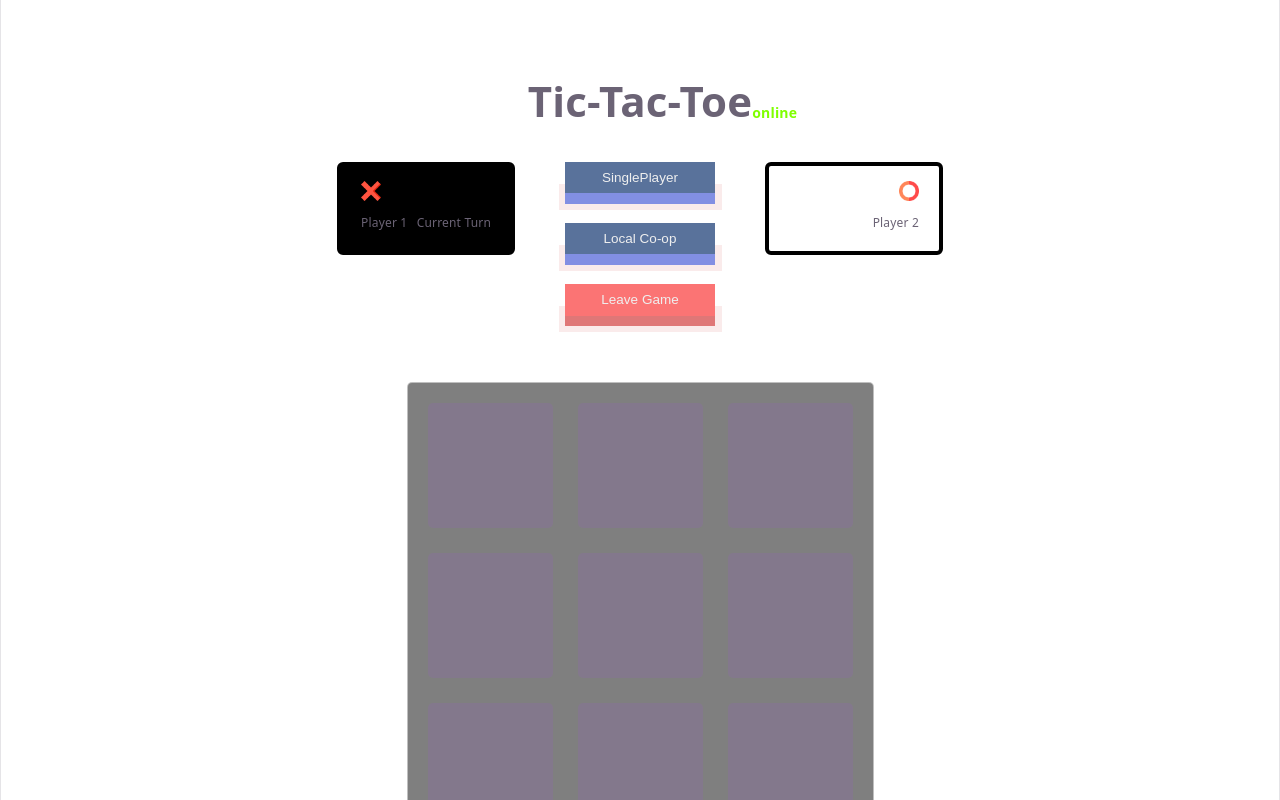
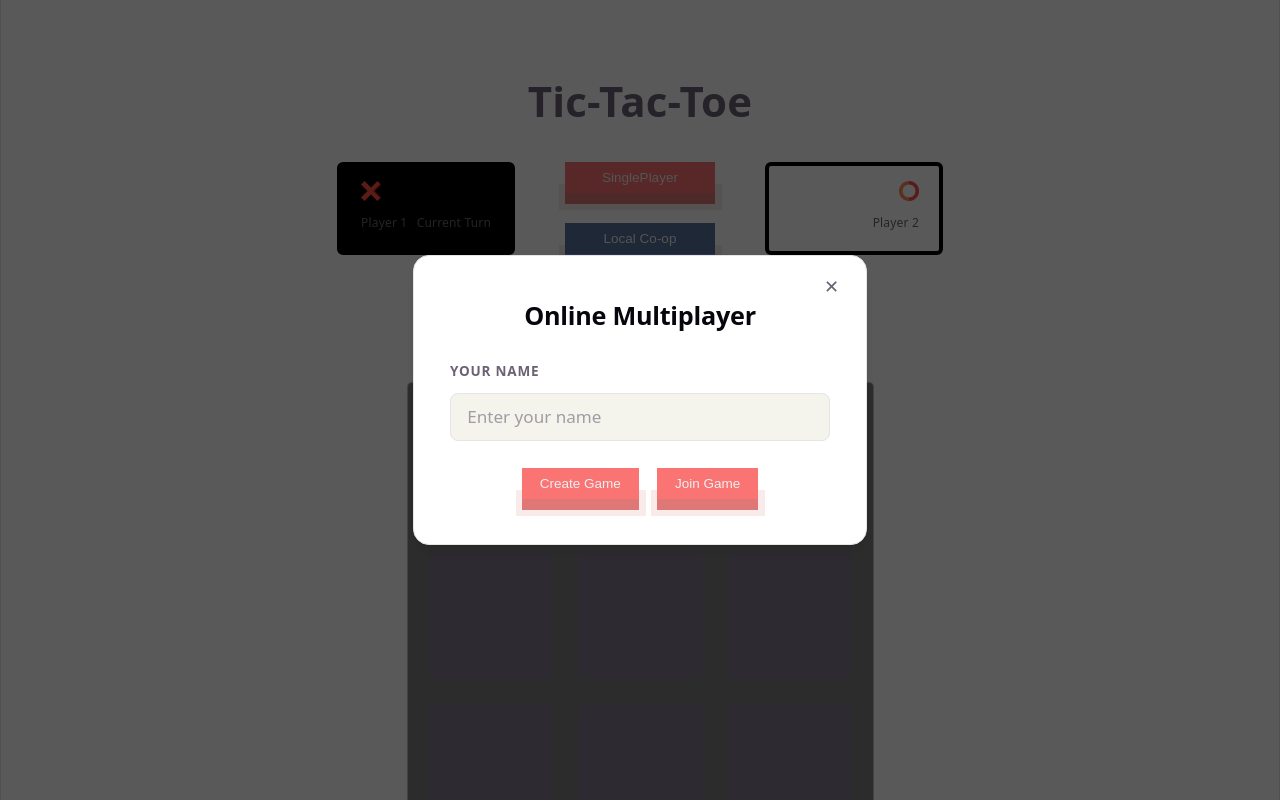
Before and after one commit to swagat-npc/tic-tac-toe, a React app: page / in a window 1280 px wide. Both pictures are taken after a click on the button "Multiplayer". Shown: the top 800 px of the page. Built offline with nearby package versions, Linux system fonts and the light colour scheme; the HTML template or start-up script is replaced by a standard one.

Commit message:
feat: create a lobby modal to start online game

```diff
--- a/src/App.tsx
+++ b/src/App.tsx
@@ -1,10 +1,37 @@
+import { useState } from "react";
 import "./App.css";
 import Game from "./pages/Game";
+import Lobby from "./pages/Lobby";
 
 const App = () => {
+  const [isLobbyOpen, setIsLobbyOpen] = useState<boolean>(false);
+  const [online, setOnline] = useState<boolean>(false);
+
+  const handleCreateGame = (playerName: string, roomId: string) => {
+    console.log("Create game:", playerName, roomId);
+    handOnline(true);
+    setIsLobbyOpen(false);
+  };
+
+  const handleJoinGame = (playerName: string, roomId: string) => {
+    console.log("Join game:", playerName, roomId);
+    handOnline(true);
+    setIsLobbyOpen(false);
+  };
+
+  const handOnline = (isOnline: boolean) => {
+    setOnline(isOnline);
+  }
+
   return (
     <div className="main-container">
-      <Game />
+      <Game onOpenLobby={() => setIsLobbyOpen(true)} online={online} onLeaveOnline={handOnline} />
+      <Lobby
+        isOpen={isLobbyOpen}
+        onClose={() => setIsLobbyOpen(false)}
+        onCreateGame={handleCreateGame}
+        onJoinGame={handleJoinGame}
+      />
     </div>
   );
 };
--- a/src/components/ActionBtn.css
+++ b/src/components/ActionBtn.css
@@ -28,7 +28,7 @@
     font-weight: 500;
     transform: translateY(0);
     transition: transform 50ms ease-in-out;
-    z-index: 0;
+    z-index: 2;
     cursor: pointer;
   }
 
@@ -39,7 +39,7 @@
     border-radius: var(--border-radius);
     position: absolute;
     top: 20px;
-    z-index: -1;
+    z-index: 1;
   }
 
   .action-btn__shadow {
@@ -51,7 +51,7 @@
     position: absolute;
     top: 24px;
     left: -4px;
-    z-index: -2;
+    z-index: 0;
   }
 
   &:not(.disabled) .action-btn:active,
--- a/src/components/MainHeader.tsx
+++ b/src/components/MainHeader.tsx
@@ -8,15 +8,16 @@ const MainHeader = ({
   currentTurn,
   gameState,
   isBotPlaying,
-  isCoOpEnabled,
+  isOnline,
   changeIfBotIsPlaying,
-  changeIfCoOpEnabled,
+  changeIfOnline,
+  onOpenLobby,
 }: MainHeaderProps) => {
   return (
     <div
       className={`main-header-container${isBotPlaying ? " singleplayer" : " multiplayer"}`}
     >
-      <div className="title">Tic-Tac-Toe{isCoOpEnabled && (<span className="subtitle">online</span>)}</div>
+      <div className="title">Tic-Tac-Toe{isOnline && (<span className="subtitle">online</span>)}</div>
       <div className="turn-container">
         <PlayerTurn
           label="Player 1"
@@ -29,7 +30,7 @@ const MainHeader = ({
             <ActionBtn
               label="SinglePlayer"
               action={() => changeIfBotIsPlaying(true)}
-              disabled={isBotPlaying || isCoOpEnabled}
+              disabled={isBotPlaying || isOnline}
               variant={true}
             />
           </div>
@@ -37,14 +38,14 @@ const MainHeader = ({
             <ActionBtn
               label="Local Co-op"
               action={() => changeIfBotIsPlaying(false)}
-              disabled={!isBotPlaying || isCoOpEnabled}
+              disabled={!isBotPlaying || isOnline}
               variant={true}
             />
           </div>
           <div className="mode-btn">
             <ActionBtn
-              label={isCoOpEnabled ? "Leave Game" : "Multiplayer"}
-              action={() => changeIfCoOpEnabled(!isCoOpEnabled)}
+              label={isOnline ? "Leave Game" : "Multiplayer"}
+              action={isOnline ? () => changeIfOnline(false) : onOpenLobby}
               variant={true}
             />
           </div>
--- a/src/pages/Game.tsx
+++ b/src/pages/Game.tsx
@@ -8,6 +8,7 @@ import type {
   WinConditionResponse,
 } from "../types/Response";
 import "./Game.css";
+import type { GameProps } from "../types/Prop";
 
 const WIN_CONDITIONS = [
   [0, 1, 2], [3, 4, 5], [6, 7, 8], // rows
@@ -17,17 +18,23 @@ const WIN_CONDITIONS = [
 
 const TOTAL_TURNS = 9;
 
-const Game = () => {
+const Game = ({ onOpenLobby, online, onLeaveOnline }: GameProps) => {
   const [turn, setTurn] = useState<number>(0);
   const [cells, setCells] = useState<CellState[]>([]);
   const [gameState, setGameState] = useState<GameState>(GameState.Ongoing);
   const [winCombo, setWinCombo] = useState<number[]>([]);
   const [isBotPlaying, setBotIsPlaying] = useState<boolean>(true);
-  const [isCoOpEnabled, setCoOpIsEnabled] = useState<boolean>(false);
+  const [isOnline, setIsOnline] = useState<boolean>(false);
 
   useEffect(() => {
     resetGame();
   }, []);
+
+  useEffect(() => {
+    resetGame();
+    setBotIsPlaying(false);
+    setIsOnline(online);
+  }, [online]);
 
   const resetGame = () => {
     setTurn(0);
@@ -165,10 +172,11 @@ const Game = () => {
     resetGame();
   }
 
-  const changeIfCoOpEnabled = (enable: boolean) => {
-    setCoOpIsEnabled(enable);
-    if (enable) setBotIsPlaying(false);
+  const changeIfOnline = (online: boolean) => {
     resetGame();
+    setIsOnline(online);
+    setBotIsPlaying(false);
+    onLeaveOnline(false);
   }
 
   return (
@@ -178,9 +186,10 @@ const Game = () => {
           currentTurn={currentTurn(turn)}
           gameState={gameState}
           isBotPlaying={isBotPlaying}
-          isCoOpEnabled={isCoOpEnabled}
+          isOnline={isOnline}
           changeIfBotIsPlaying={changeIfBotIsPlaying}
-          changeIfCoOpEnabled={changeIfCoOpEnabled}
+          changeIfOnline={changeIfOnline}
+          onOpenLobby={onOpenLobby}
         ></MainHeader>
       </section>
       <section id="grid">
--- /dev/null
+++ b/src/pages/Lobby.css
@@ -0,0 +1,144 @@
+.lobby-overlay {
+  position: fixed;
+  inset: 0;
+  background: rgba(0, 0, 0, 0.65);
+  display: flex;
+  align-items: center;
+  justify-content: center;
+  z-index: 100;
+}
+
+.lobby-modal {
+  position: relative;
+  background: var(--bg);
+  border: 1px solid var(--border);
+  border-radius: 16px;
+  padding: 2.5rem 2rem;
+  width: 380px;
+  display: flex;
+  flex-direction: column;
+  gap: 1.5rem;
+  box-shadow: var(--shadow);
+}
+
+.lobby-close {
+  position: absolute;
+  top: 1rem;
+  right: 1rem;
+  background: none;
+  border: none;
+  color: var(--text);
+  font-size: 1rem;
+  cursor: pointer;
+  padding: 0.25rem 0.5rem;
+  border-radius: 4px;
+  line-height: 1;
+
+  &:hover {
+    background: var(--border);
+  }
+}
+
+.lobby-title {
+  margin: 0;
+  font-size: 1.4rem;
+  font-weight: 700;
+  color: var(--text-h);
+  text-align: center;
+}
+
+.lobby-field {
+  display: flex;
+  flex-direction: column;
+  gap: 0.5rem;
+
+  label {
+    font-size: 0.75rem;
+    font-weight: 600;
+    color: var(--text);
+    text-transform: uppercase;
+    letter-spacing: 0.06em;
+  }
+
+  input {
+    background: var(--code-bg);
+    border: 1px solid var(--border);
+    border-radius: 8px;
+    padding: 0.65rem 0.9rem;
+    font-size: 0.95rem;
+    color: var(--text-h);
+    outline: none;
+    font-family: var(--sans);
+
+    &:focus {
+      border-color: var(--accent-border);
+      background: var(--accent-bg);
+    }
+
+    &::placeholder {
+      color: var(--text);
+      opacity: 0.6;
+    }
+  }
+}
+
+.lobby-section {
+  display: flex;
+  flex-direction: column;
+  gap: 1rem;
+}
+
+.lobby-actions {
+  display: flex;
+  gap: 1rem;
+  justify-content: center;
+}
+
+.lobby-room-id {
+  display: flex;
+  align-items: center;
+  justify-content: space-between;
+  background: var(--code-bg);
+  border: 1px solid var(--border);
+  border-radius: 8px;
+  padding: 0.75rem 1rem;
+
+  span {
+    font-size: 0.75rem;
+    font-weight: 600;
+    color: var(--text);
+    text-transform: uppercase;
+    letter-spacing: 0.06em;
+  }
+
+  code {
+    font-size: 1.1rem;
+    font-weight: 700;
+    color: var(--accent);
+    letter-spacing: 0.15em;
+    background: none;
+    padding: 0;
+  }
+
+  button {
+    background: none;
+    border: 1px solid var(--border);
+    border-radius: 4px;
+    color: var(--text);
+    font-size: 0.75rem;
+    padding: 0.25rem 0.6rem;
+    cursor: pointer;
+    font-family: var(--sans);
+
+    &:hover {
+      background: var(--border);
+    }
+  }
+}
+
+.lobby-hint {
+  font-size: 0.8rem;
+  color: var(--text);
+  text-align: center;
+  margin: 0;
+}
--- a/src/pages/Lobby.tsx
+++ b/src/pages/Lobby.tsx
@@ -0,0 +1,109 @@
+import { useState } from "react";
+import ReactDOM from "react-dom";
+import ActionBtn from "../components/ActionBtn";
+import type { LobbyProps } from "../types/Prop";
+import "./Lobby.css";
+
+const generateRoomId = () => Math.random().toString(36).substring(2, 8).toUpperCase();
+
+const Lobby = ({ isOpen, onClose, onCreateGame, onJoinGame }: LobbyProps) => {
+  const [playerName, setPlayerName] = useState("");
+  const [roomId, setRoomId] = useState("");
+  const [generatedRoomId, setGeneratedRoomId] = useState("");
+  const [view, setView] = useState<"home" | "create" | "join">("home");
+
+  if (!isOpen) return null;
+
+  const handleCreateClick = () => {
+    setGeneratedRoomId(generateRoomId());
+    setView("create");
+  };
+
+  const handleStart = () => {
+    if (!playerName.trim()) return;
+    onCreateGame(playerName.trim(), generatedRoomId);
+  };
+
+  const handleJoin = () => {
+    if (!playerName.trim() || !roomId.trim()) return;
+    onJoinGame(playerName.trim(), roomId.trim().toUpperCase());
+  };
+
+  const handleBack = () => {
+    setView("home");
+    setGeneratedRoomId("");
+    setRoomId("");
+  };
+
+  const handleClose = () => {
+    handleBack();
+    setPlayerName("");
+    onClose();
+  };
+
+  return ReactDOM.createPortal(
+    <div className="lobby-overlay" onClick={handleClose}>
+      <div className="lobby-modal" onClick={(e) => e.stopPropagation()}>
+        <button className="lobby-close" onClick={handleClose}>✕</button>
+        <h2 className="lobby-title">Online Multiplayer</h2>
+
+        <div className="lobby-field">
+          <label>Your Name</label>
+          <input
+            type="text"
+            placeholder="Enter your name"
+            value={playerName}
+            onChange={(e) => setPlayerName(e.target.value)}
+            maxLength={20}
+          />
+        </div>
+
+        {view === "home" && (
+          <div className="lobby-actions">
+            <ActionBtn label="Create Game" action={handleCreateClick} variant={true} />
+            <ActionBtn label="Join Game" action={() => setView("join")} variant={true} />
+          </div>
+        )}
+
+        {view === "create" && (
+          <div className="lobby-section">
+            <div className="lobby-room-id">
+              <span>Room ID</span>
+              <code>{generatedRoomId}</code>
+              <button onClick={() => navigator.clipboard.writeText(generatedRoomId)}>
+                Copy
+              </button>
+            </div>
+            <p className="lobby-hint">Share this code with your friend before starting.</p>
+            <div className="lobby-actions">
+              <ActionBtn label="Back" action={handleBack} variant={true} />
+              <ActionBtn label="Start" action={handleStart} variant={true} />
+            </div>
+          </div>
+        )}
+
+        {view === "join" && (
+          <div className="lobby-section">
+            <div className="lobby-field">
+              <label>Room ID</label>
+              <input
+                type="text"
+                placeholder="Paste room ID"
+                value={roomId}
+                onChange={(e) => setRoomId(e.target.value)}
+                maxLength={6}
+              />
+            </div>
+            <div className="lobby-actions">
+              <ActionBtn label="Back" action={handleBack} variant={true} />
+              <ActionBtn label="Join" action={handleJoin} variant={true} />
+            </div>
+          </div>
+        )}
+      </div>
+    </div>,
+    document.body
+  );
+};
+
+export default Lobby;
```
Also changed, not shown: src/types/Prop.ts (+16 -2 lines).
